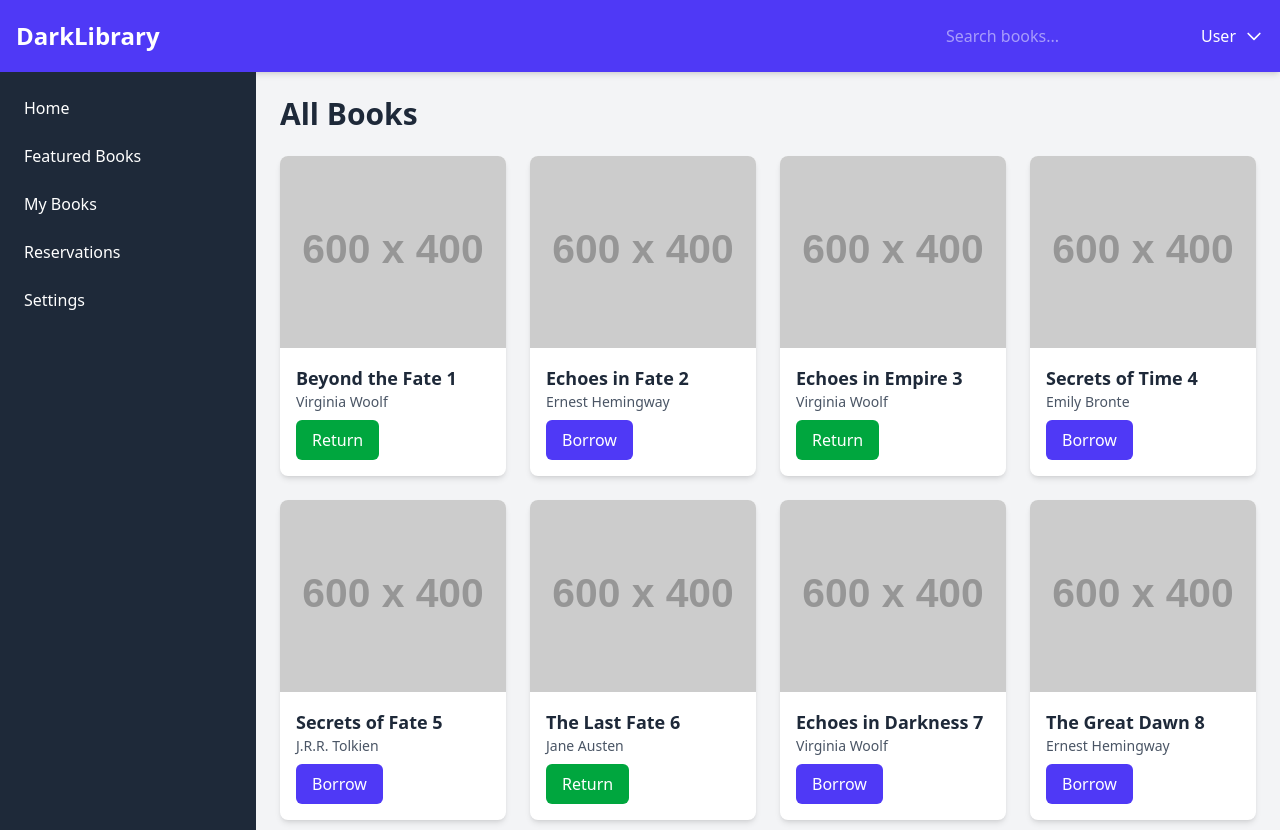
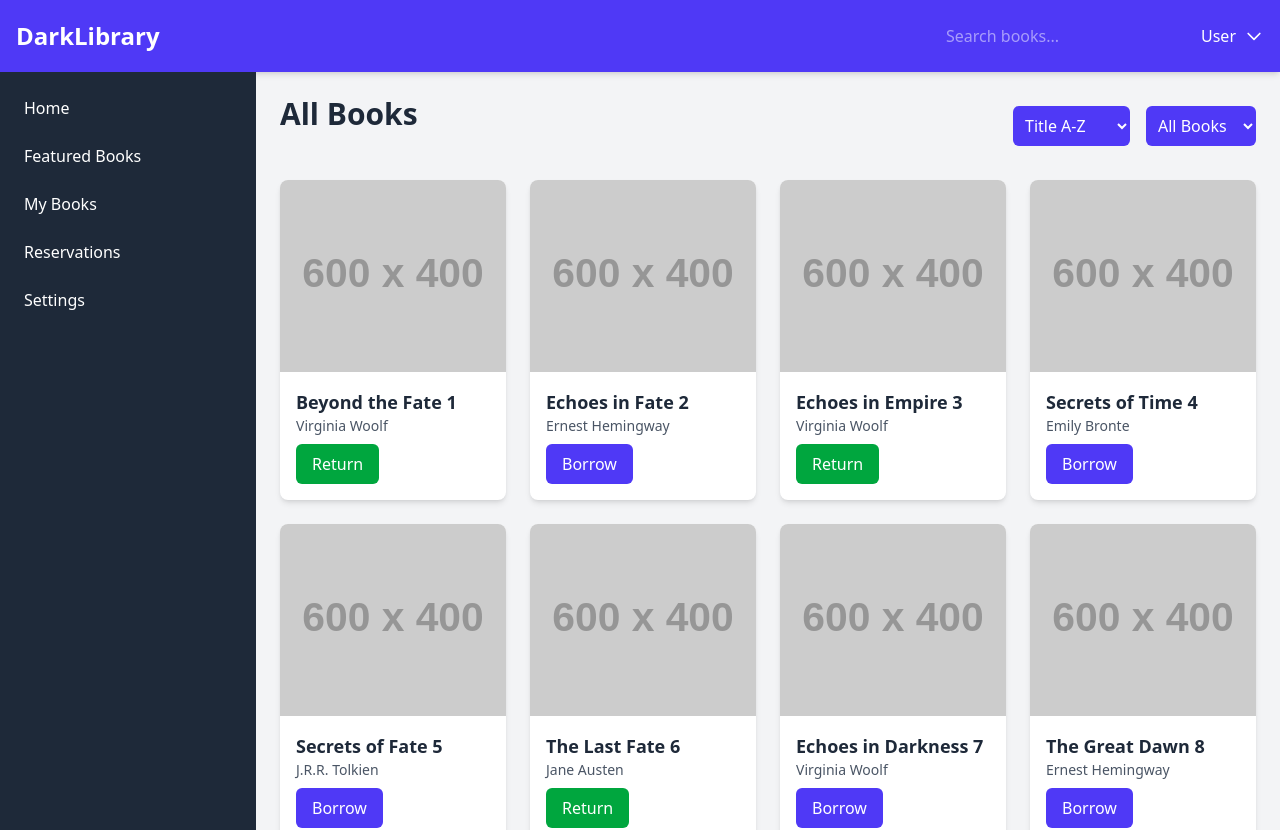
Before and after one commit to flossyfaysal/DarkLibrary, a React (Vite) app in the folder library-frontend/: page / in a window 1280 px wide. Shown: the top 830 px of the page. Built offline with nearby package versions, Linux system fonts and the light colour scheme.

Commit message:
Filter and Sorting implemented

```diff
--- a/library-frontend/src/App.jsx
+++ b/library-frontend/src/App.jsx
@@ -5,14 +5,6 @@ import Sidebar from "./components/Sidebar";
 import Home from "./pages/Home";
 import MyBooks from "./pages/MyBooks";
 import { mockBooks } from "./data/books";
-
-// Next tasks:
-// 1. Apply pagination.
-// 2. Apply sorting and filtering
-// 3. Sort all featured books based on the number of times they have been borrowed.
-// 4. Display the Featured books page.
-// 5. Display only 16 books per page per row 4 books and then pagination.
-// 6. Add a loader on the header below when homepage loads, and pagination, and serach.
 
 function App() {
   const [allBooks, setAllBooks] = useState(() => {
@@ -25,6 +17,8 @@ function App() {
   const [selectedBook, setSelectedBook] = useState(null);
   const [searchParams, setSearchParams] = useSearchParams();
   const [loading, setLoading] = useState(false);
+  const [sortOption, setSortOption] = useState("title-asc");
+  const [filterOption, setFilterOption] = useState("all");
   const booksPerPage = 16;
   const location = useLocation();
 
@@ -36,6 +30,8 @@ function App() {
 
   const resetHome = () => {
     setSearchTerm("");
+    setSortOption("title-asc");
+    setFilterOption("all");
     setDisplayBooks(allBooks);
   };
 
@@ -49,7 +45,6 @@ function App() {
       });
       return () => clearTimeout(timer);
     } else {
-      setLoading(false);
       const timer = setTimeout(() => {
         setLoading(false), 500;
       });
@@ -57,12 +52,37 @@ function App() {
     }
   }, [location.pathname]);
 
-  const applySearchFilter = (books, term) => {
-    return books.filter(
+  const applySearchSortFilter = (books, term, sort, filter) => {
+    let results = books.filter(
       (book) =>
         book.title.toLowerCase().includes(term.toLowerCase()) ||
         book.author.toLowerCase().includes(term.toLowerCase())
     );
+
+    // Filter
+    if (filter === "available") {
+      results = results.filter((book) => book.available);
+    } else if (filter === "borrowed") {
+      results = results.filter((book) => !book.available);
+    }
+
+    // Sort
+    results.sort((a, b) => {
+      if (sort === "title-asc") {
+        return a.title.localeCompare(b.title);
+      }
+      if (sort === "title-desc") {
+        return b.title.localeCompare(a.title);
+      }
+      if (sort === "author-asc") {
+        return a.author.localeCompare(b.author);
+      }
+      if (sort === "author-desc") {
+        return b.author.localeCompare(a.author);
+      }
+    });
+
+    return results;
   };
 
   // Handle search
@@ -70,7 +90,12 @@ function App() {
     setLoading(true);
     setSearchTerm(term);
     setSearchParams({ page: "1" });
-    const filteredBooks = applySearchFilter(allBooks, term);
+    const filteredBooks = applySearchSortFilter(
+      allBooks,
+      term,
+      sortOption,
+      filterOption
+    );
     setTimeout(() => {
       setDisplayBooks(filteredBooks);
       setLoading(false);
@@ -85,7 +110,9 @@ function App() {
         : book
     );
     setAllBooks(updatedBooks);
-    setDisplayBooks(applySearchFilter(updatedBooks, searchTerm));
+    setDisplayBooks(
+      applySearchSortFilter(updatedBooks, searchTerm, sortOption, filterOption)
+    );
     const borrowedBook = allBooks.find((b) => b.id === bookId);
     if (borrowedBook) {
       alert(`You have borrowed "${borrowedBook.title}"!`);
@@ -101,13 +128,44 @@ function App() {
         : book
     );
     setAllBooks(updatedBooks);
-    setDisplayBooks(applySearchFilter(updatedBooks, searchTerm));
+    setDisplayBooks(
+      applySearchSortFilter(updatedBooks, searchTerm, sortOption, filterOption)
+    );
     const returnedBook = allBooks.find((b) => b.id === bookId);
     if (returnedBook) {
       alert(`You have returned "${returnedBook.title}"!`);
     } else {
       alert("Book not found!");
     }
+  };
+
+  const handleSorting = (sort) => {
+    setLoading(true);
+    setSortOption(sort);
+    const sortedBooks = applySearchSortFilter(
+      allBooks,
+      searchTerm,
+      sort,
+      filterOption
+    );
+    setTimeout(() => {
+      setDisplayBooks(sortedBooks);
+      setLoading(false);
+    }, 500);
+  };
+  const handleFiltering = (filter) => {
+    setLoading(true);
+    setFilterOption(filter);
+    const filteredBooks = applySearchSortFilter(
+      allBooks,
+      searchTerm,
+      sortOption,
+      filter
+    );
+    setTimeout(() => {
+      setDisplayBooks(filteredBooks);
+      setLoading(false);
+    }, 500);
   };
 
   const handleShowDetails = (book) => setSelectedBook(book);
@@ -149,6 +207,10 @@ function App() {
                 currentPage={currentPage}
                 setCurrentPage={setCurrentPage}
                 loading={loading}
+                onSort={handleSorting}
+                onFilter={handleFiltering}
+                sortOption={sortOption}
+                filterOption={filterOption}
               />
             }
           />
--- a/library-frontend/src/pages/Home.jsx
+++ b/library-frontend/src/pages/Home.jsx
@@ -12,10 +12,39 @@ const Home = ({
   setCurrentPage,
   totalPages,
   loading,
+  sortOption,
+  filterOption,
+  onSort,
+  onFilter,
 }) => {
   return (
     <main className="flex-1 p-6 min-h-screen">
-      <h1 className="text-3xl font-bold text-gray-800 mb-6">All Books</h1>
+      <div className="flex justify-between items-center mb-6">
+        <h1 className="text-3xl font-bold text-gray-800 mb-6">All Books</h1>
+        <div className="flex space-x-4">
+          {/* Sort Dropdown */}
+          <select
+            value={sortOption}
+            onChange={(e) => onSort(e.target.value)}
+            className="p-2 rounded-md bg-indigo-600 text-white hover:bg-indigo-700 focus:outline-none"
+          >
+            <option value="title-asc">Title A-Z</option>
+            <option value="title-desc">Title Z-A</option>
+            <option value="author-asc">Author A-Z</option>
+            <option value="author-desc">Author Z-A</option>
+          </select>
+          {/* Filter Dropdown */}
+          <select
+            value={filterOption}
+            onChange={(e) => onFilter(e.target.value)}
+            className="p-2 rounded-md bg-indigo-600 text-white hover:bg-indigo-700 focus:outline-none"
+          >
+            <option value="all">All Books</option>
+            <option value="available">Available</option>
+            <option value="borrowed">Borrowed</option>
+          </select>
+        </div>
+      </div>
       {loading ? (
         <SkeletonLoader />
       ) : (
```
